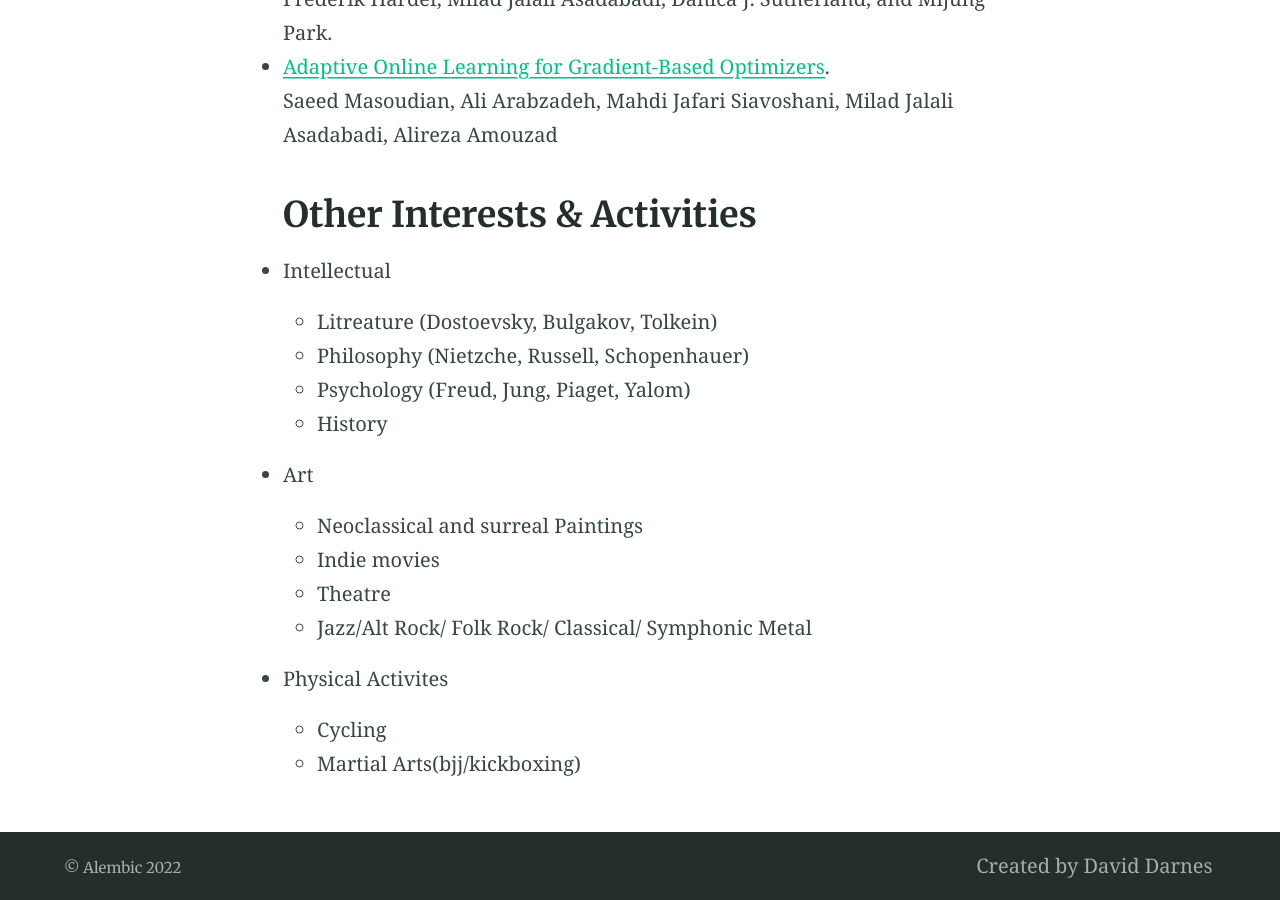
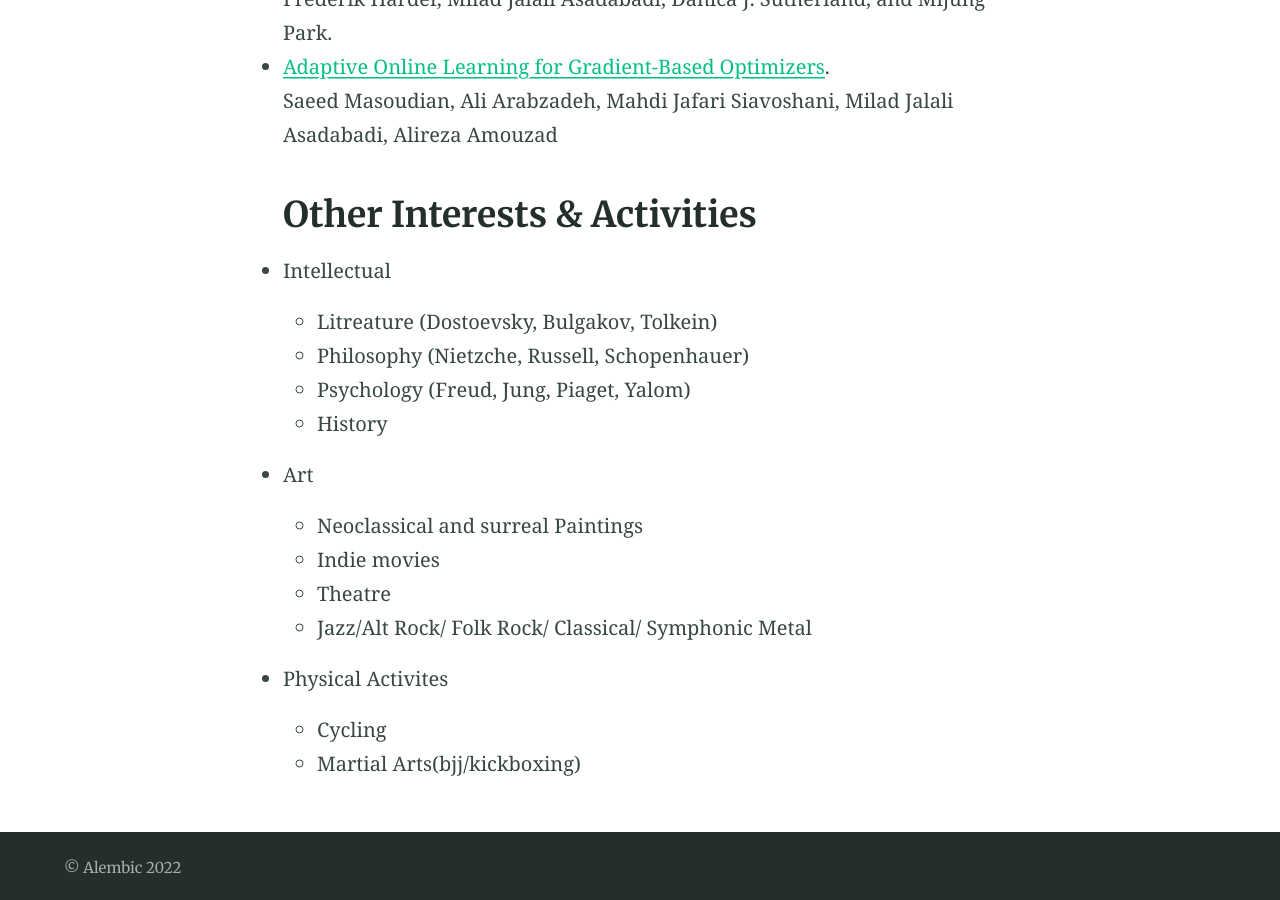
Before and after one commit to miadj7/miladj7.github.io, a Jekyll site: the page built from index.md, in a window 1280 px wide and 900 px high, scrolled down 2125 px. Built offline with Jekyll 4.4.1, drawn with Linux system fonts in a browser that asks for light colours.

Commit message:
Update _config.yml

```diff
--- a/_config.yml
+++ b/_config.yml
@@ -135,8 +135,8 @@ navigation_header:
 #  url: https://github.com/daviddarnes/alembic
 
 navigation_footer:
-- title: Created by David Darnes
-  url: https://darn.es
+- title:
+  url:
 
 social_links: # Appears in sidebar. Set the urls then uncomment and comment out as desired
   Twitter: https://twitter.com/MiladJalaliA
```
